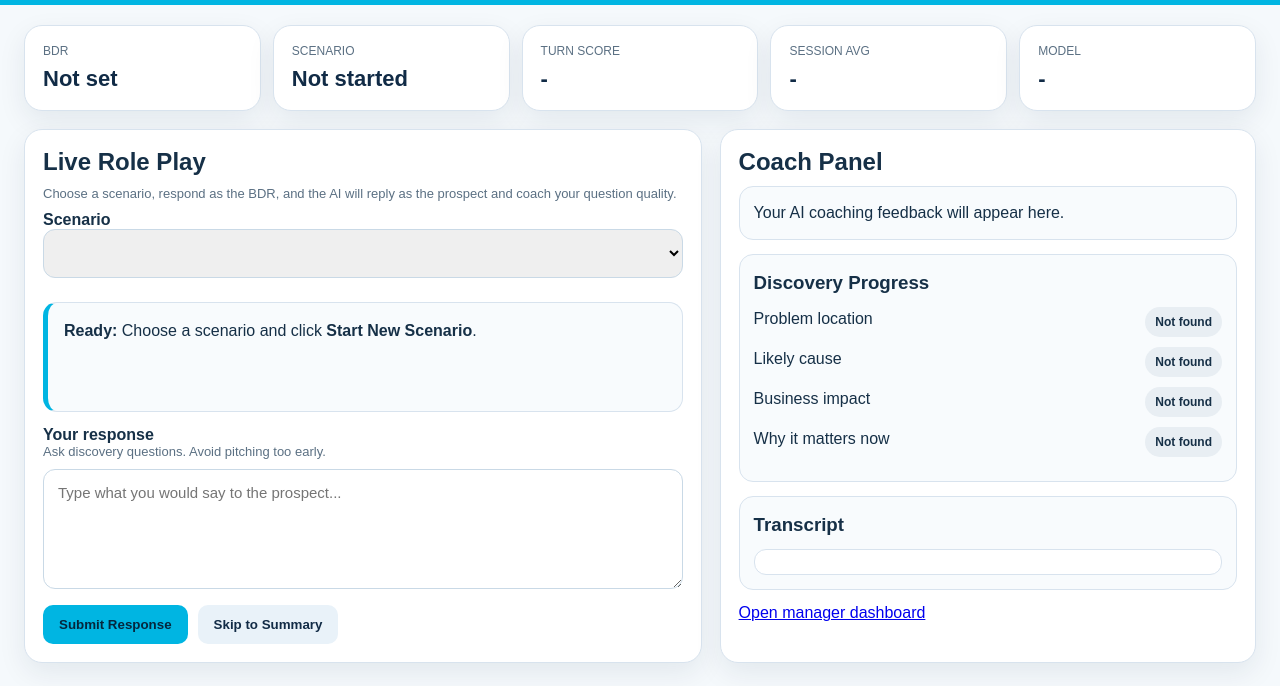
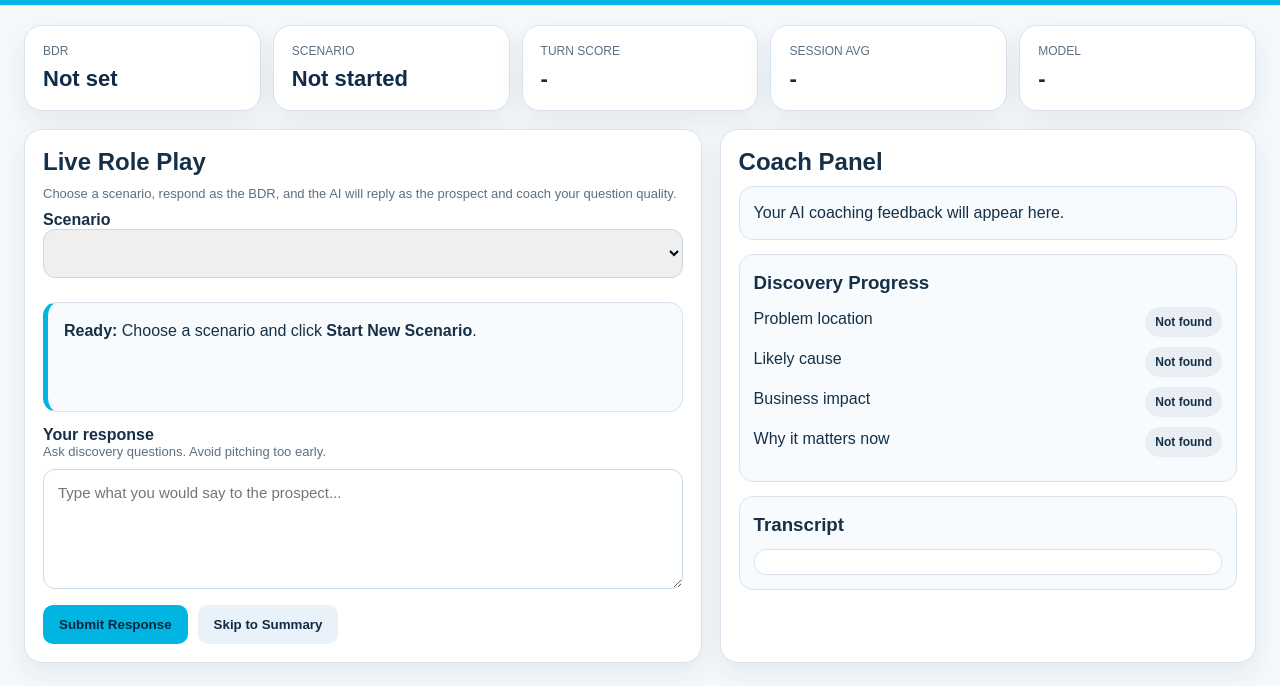
Before and after one commit to campbellhatchard/BDR_AI_Coach, a website: page public/index.html in a window 1280 px wide. Shown: the part 114-800 px from the top of the page. Drawn offline with Linux system fonts and the light colour scheme; no server answers.

Commit message:
Update index.html

```diff
--- a/public/index.html
+++ b/public/index.html
@@ -77,8 +77,7 @@
           <h3 style="margin:0 0 10px 0;">Transcript</h3>
           <div id="transcript" class="transcript"></div>
         </div>
-        <div style="margin-top:14px;"><a href="/manager" target="_blank">Open manager dashboard</a></div>
-      </div>
+              </div>
     </div>
   </div>
 </div>
```
